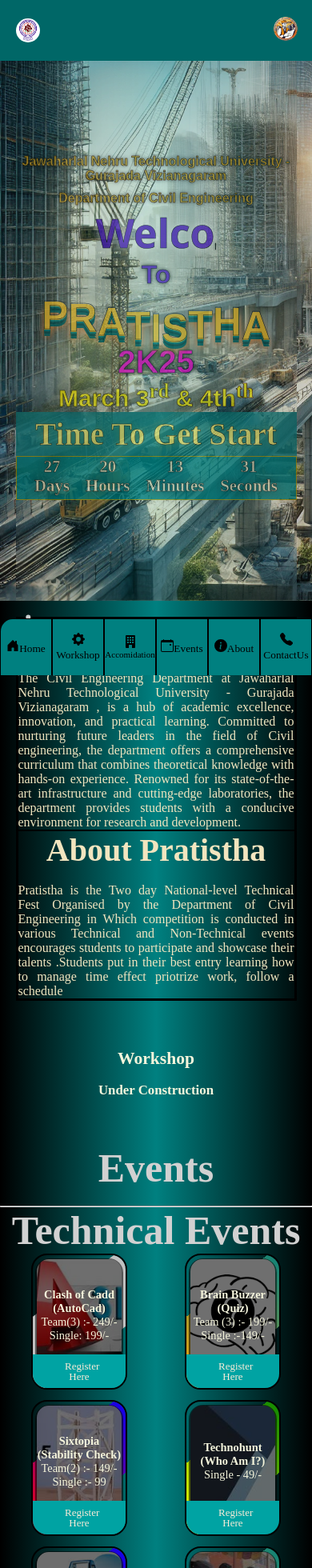
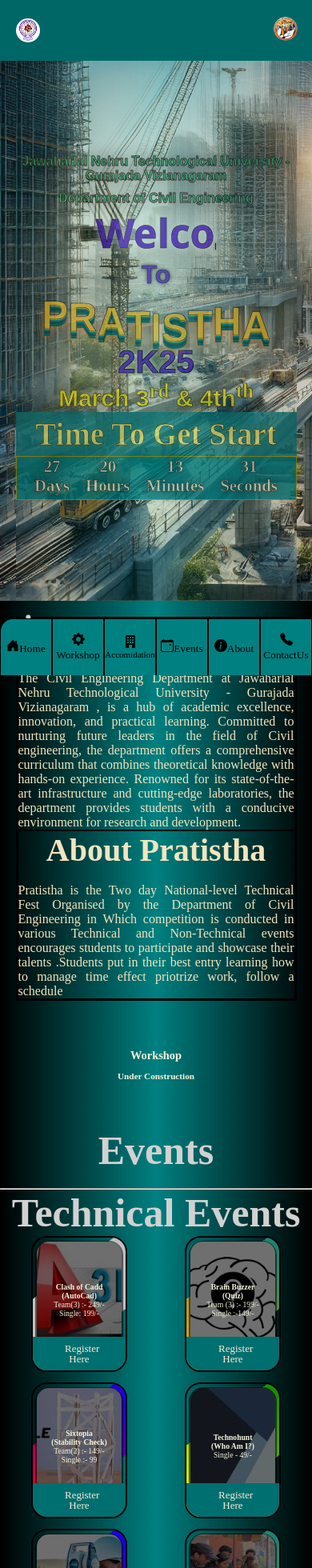
Before and after one commit to premson18/Pratistha, a React (Vite) app: page / in a window 390 px wide. Shown: the top 1960 px of the page at 80% size. Built offline with nearby package versions, Linux system fonts and the light colour scheme.

Commit message:
first commit

```diff
--- a/src/Components/Events/eventsinfo.css
+++ b/src/Components/Events/eventsinfo.css
@@ -5,7 +5,7 @@
 
 .eventsinfo{
     color: #f5f5dc;
-    font-size: 0.8rem;
+    font-size: 1rem;
     text-align: center;
     background-color: rgba(117, 117, 117, 0);
 
@@ -19,7 +19,7 @@
 .registration{
   padding: 8px 40px;
   margin-top: 14px;
-  background-color: rgb(0, 54, 54);
+  background-color: rgb(0, 111, 111);
   text-align: center;
   font-size: 13px;
   position: absolute;
@@ -27,15 +27,20 @@
 
 }
 
+.registration:hover{
+  background-color: rgb(7, 55, 55);
+}
+
 @media (min-width:320px) and (max-width:768px) {
      .eventsinfo{
-        font-size: 0.9rem;
+        font-size: 0.6rem;
      }
+
       .registration{
         position: absolute;
         bottom: 9;
         left: 0;
         text-align: center;
-        background-color: rgb(0, 163, 163);
+        background-color: rgb(0, 111, 111);
       }
 }
--- a/src/Components/Hero/Content/Content.css
+++ b/src/Components/Hero/Content/Content.css
@@ -33,7 +33,9 @@
     background: linear-gradient(to right, rgb(0, 0, 0), rgb(176, 176, 176),teal,white);
                 -webkit-background-clip: text;
                 background-clip: text;
-                color: rgb(255, 0, 204);
+                color: #5a18c4;
+    -webkit-text-stroke: 1px black;
+    text-shadow: 0 0 5px white;
 }
 
 div{
@@ -70,7 +72,9 @@ div{
     background: linear-gradient(to right, rgb(163, 139, 0), rgb(255, 0, 0),rgb(0, 242, 255));
     -webkit-background-clip: text;
     background-clip: text;
-    color: goldenrod;
+    color: rgb(54, 225, 123);
+    -webkit-text-stroke: 1px rgb(31, 31, 31);
+    text-shadow: 0 0 20px black;
 }
 .bold1{
     font-weight: 800;
```
